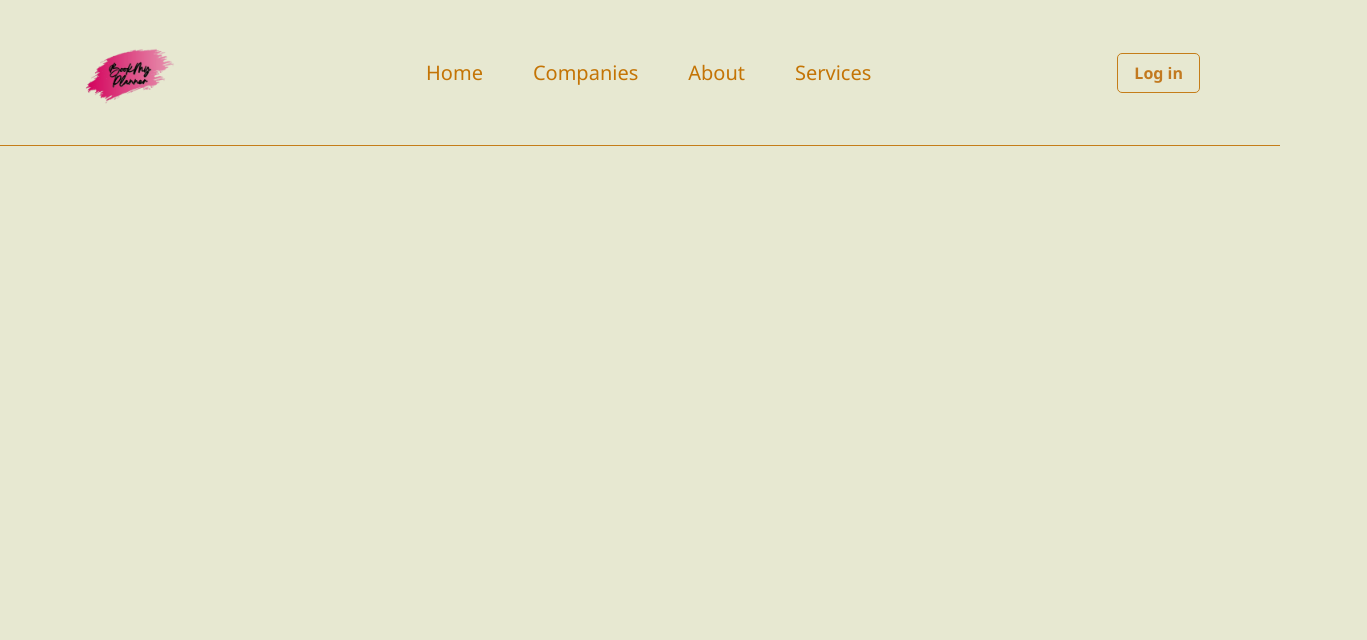
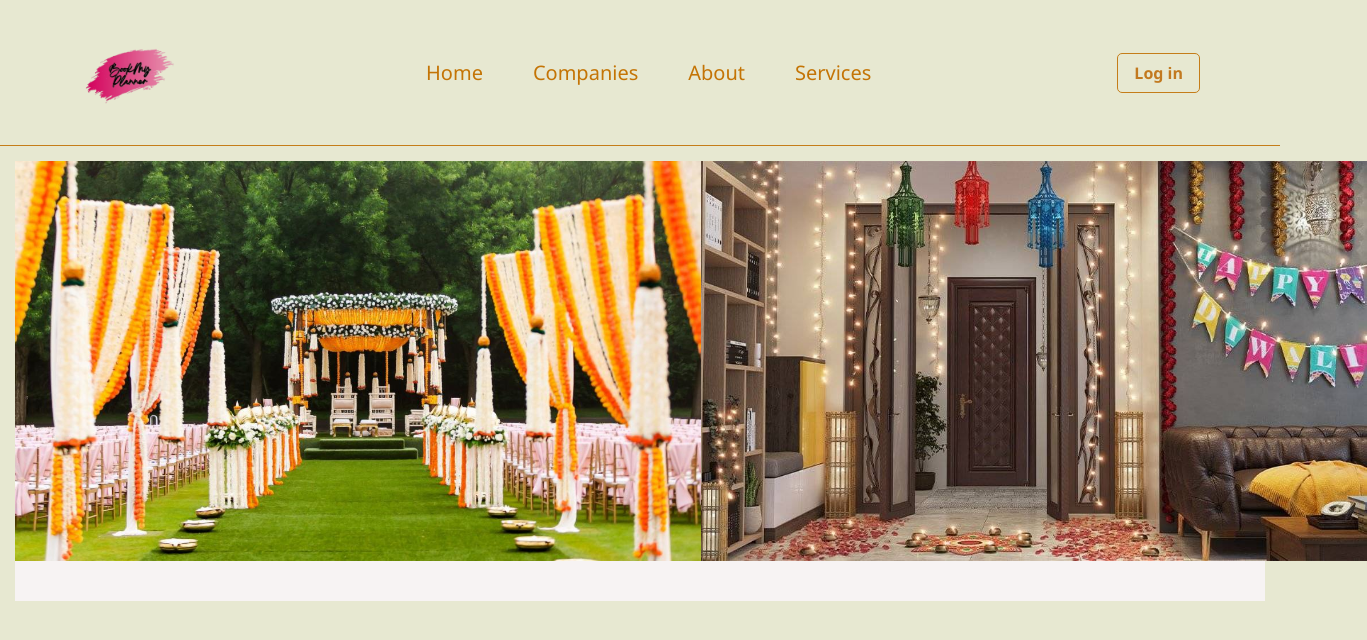
Before and after one commit to bhavesh658/frontEndproject, a plain HTML site: page index.html in a window 1280 px wide. Shown: the whole page, 1367 px wide, since content can reach past the window. Drawn offline with Linux system fonts and the light colour scheme.

Commit message:
add photo

```diff
--- a/index.html
+++ b/index.html
@@ -23,6 +23,20 @@
         <a href="website login page.html">Log in</a>
       </div>
     </div>
+
   </header>
+
+  <div class="box1">
+    <div class="img1">
+      <img src="images/img1.jpg" alt="photo">
+    </div>
+
+
+    <div class="img2">
+         <img src="images/img2.jpg" alt="photo">
+    </div>
+
+  </div>
+
 </body>
 </html>
--- a/style.css
+++ b/style.css
@@ -11,6 +11,7 @@ html, body {
   background-color: #E7E8D1; /* Light background */
   color: #ddb697;             /* Dark text for contrast */
   font-family: 'Segoe UI', Tahoma, Geneva, Verdana, sans-serif;
+  text-shadow: #d75d00;
 }
 
 /* Header styling */
@@ -72,4 +73,20 @@ html, body {
 .login a:hover {
   background-color: #9f5a05;
   color: #ffffff;
+
 }
+
+.box1{
+  background-color: rgb(247, 243, 243);
+  height: 440px;
+  display: flex;
+  margin: 15px;
+}
+.img1{
+  display: flex;
+  height: 400px;
+  }
+  .img2{
+  display: flex;
+  height: 400px;
+  }
```
Also changed, not shown: images/img1.jpg (added), images/img2.jpg (added).
